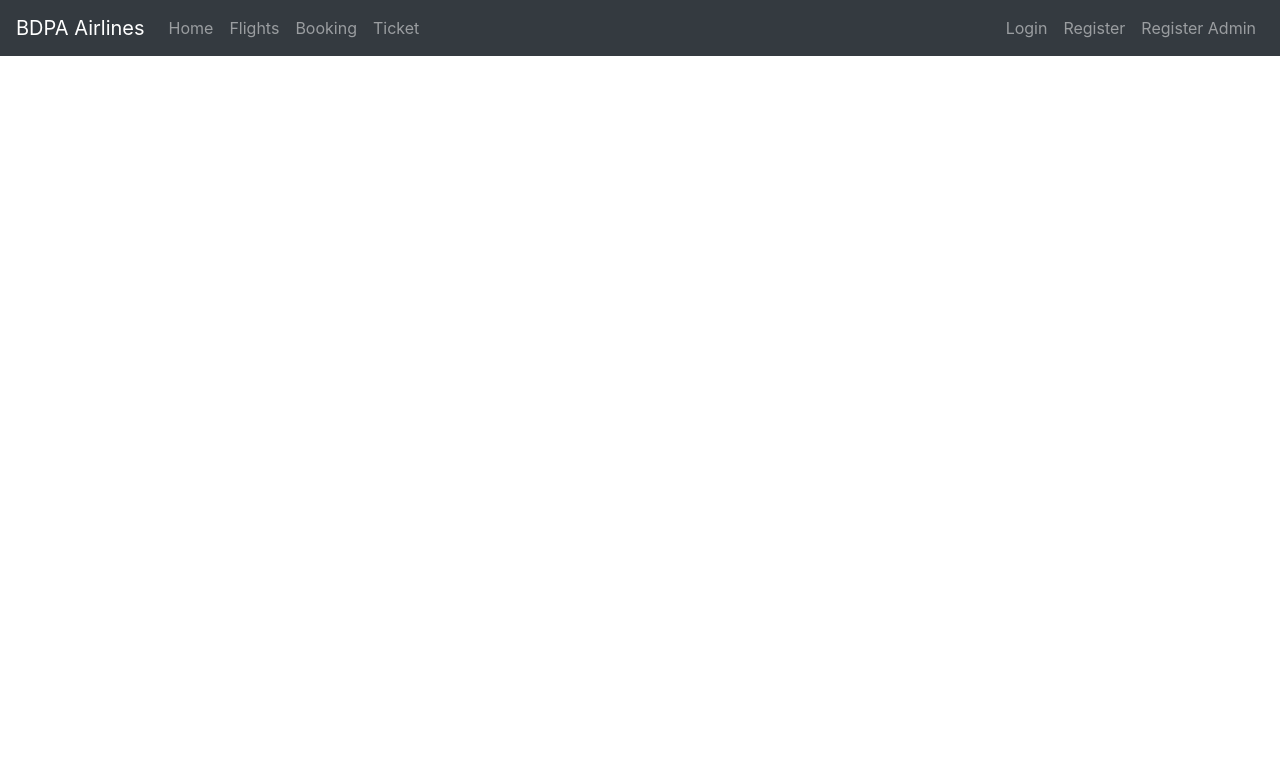
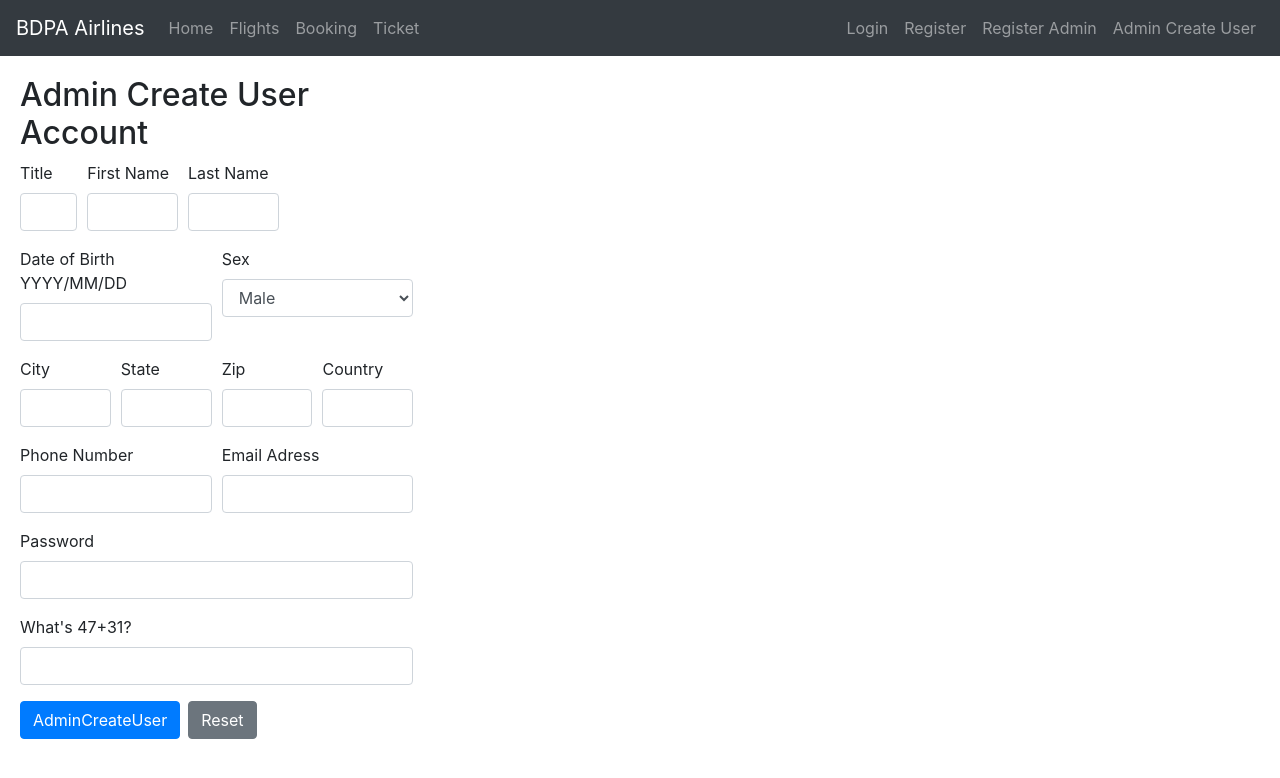
Before and after one commit to JosephMugo/bdpa2020ui, a React (Create React App) app: page /admin_create_user in a window 1280 px wide. Shown: the top 778 px of the page. Built offline with nearby package versions, Linux system fonts and the light colour scheme.

Commit message:
Fix AdminCreateuser.jsx issues

```diff
--- a/src/App.jsx
+++ b/src/App.jsx
@@ -17,8 +17,10 @@ import Tickets from "./containers/Tickets"
 import DashboardCustomer from "./containers/DashboardCustomer"
 import DashboardAdmin from "./containers/DashboardAdmin"
 import Login from "./containers/Login"
+import ForgotPassword from "./containers/ForgotPassword"
 import Register from "./containers/Register"
 import RegisterAdmin from "./containers/RegisterAdmin"
+import AdminCreateUser from "./containers/AdminCreateUser"
 
 const App = () => {
     const cookies = new Cookies()
@@ -81,6 +83,7 @@ const App = () => {
                         {!token && <Nav.Link href="/login">Login</Nav.Link>}
                         {!token && <Nav.Link href="/register">Register</Nav.Link>}
                         {!token && <Nav.Link href="/register_admin">Register Admin</Nav.Link>}
+                        {!token && <Nav.Link href="/admin_create_user">Admin Create User</Nav.Link>}
                         {token && !rememberMe && <Nav.Link>Login Expiration: 15 minutes</Nav.Link>}
                         {token && <Nav.Link href="/" onClick={signOut}>Sign Out</Nav.Link>}
                     </Nav>
@@ -95,8 +98,10 @@ const App = () => {
                     <Route exact path="/dashboard_customer" component={DashboardCustomer} />
                     <Route exact path="/dashboard_admin" component={DashboardAdmin} />
                     <Route exact path="/login" component={Login} />
+                    <Route exact path="/forgot_password" component={ForgotPassword} />
                     <Route exact path="/register" component={Register} />
                     <Route exact path="/register_admin" component={RegisterAdmin} />
+                    <Route exact path="/admin_create_user" component={AdminCreateUser} />
                     <Route exact path="/" component={Home} />
                 </div>
             </Router>
--- a/src/containers/AdminCreateUser.jsx
+++ b/src/containers/AdminCreateUser.jsx
@@ -1,9 +1,9 @@
 import React from "react"
 import * as Yup from 'yup'
 import { Formik, Field, Form, ErrorMessage } from 'formik'
-import { AdminCreateUser } from "../services/userService";
+import { createUser } from "../services/userService";
 
-const Register = () => {
+const AdminCreateUser = () => {
     return (
         <>
             <div className='row'>
@@ -120,7 +120,7 @@ const Register = () => {
                                     <ErrorMessage name="captcha" component="div" className="invalid-feedback" />
                                 </div>
                                 <div className="form-group">
-                                    <button type="submit" className="btn btn-primary mr-2">Register</button>
+                                    <button type="submit" className="btn btn-primary mr-2">AdminCreateUser</button>
                                     <button type="reset" className="btn btn-secondary">Reset</button>
                                 </div>
                             </Form>
```
